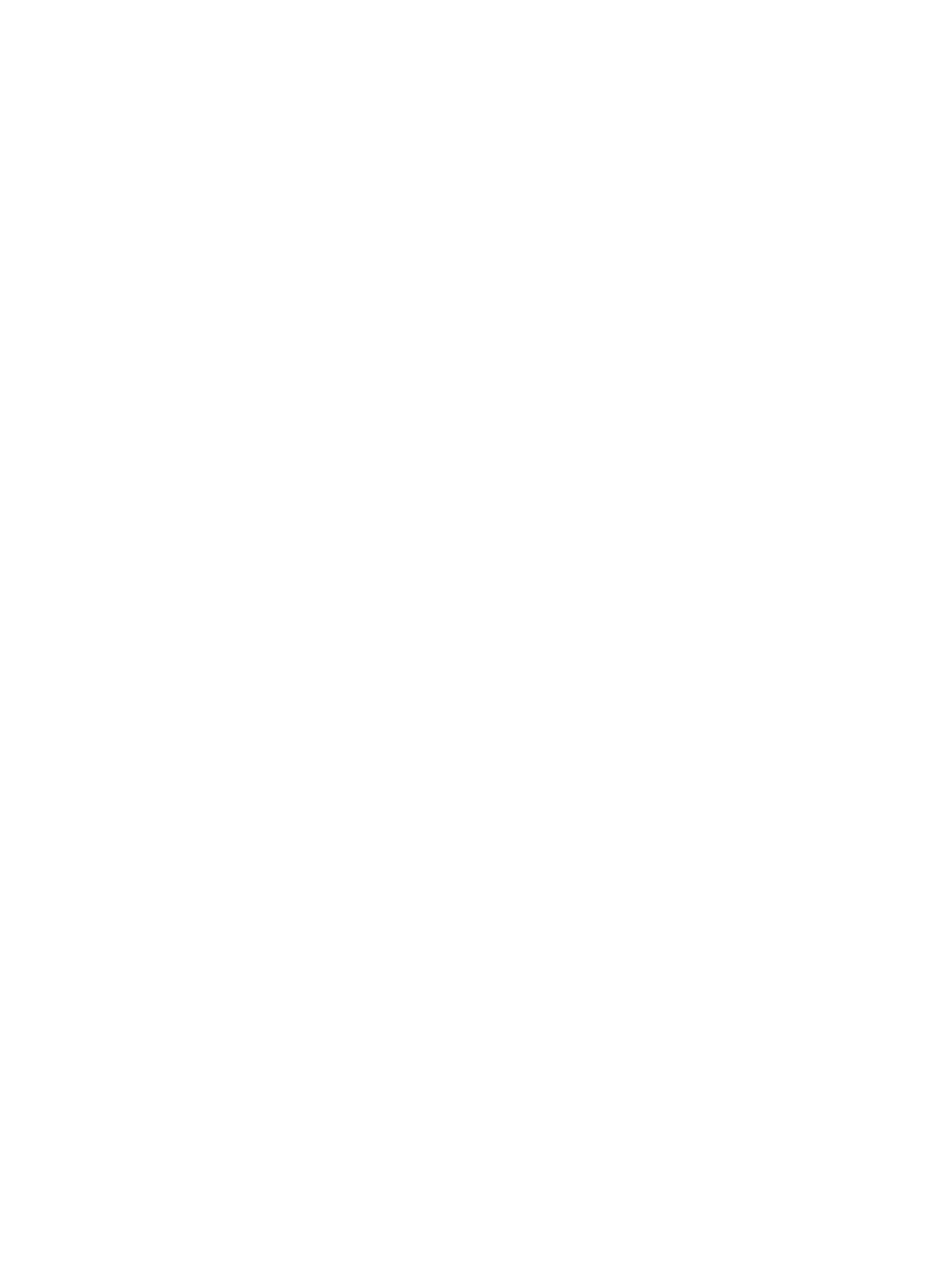
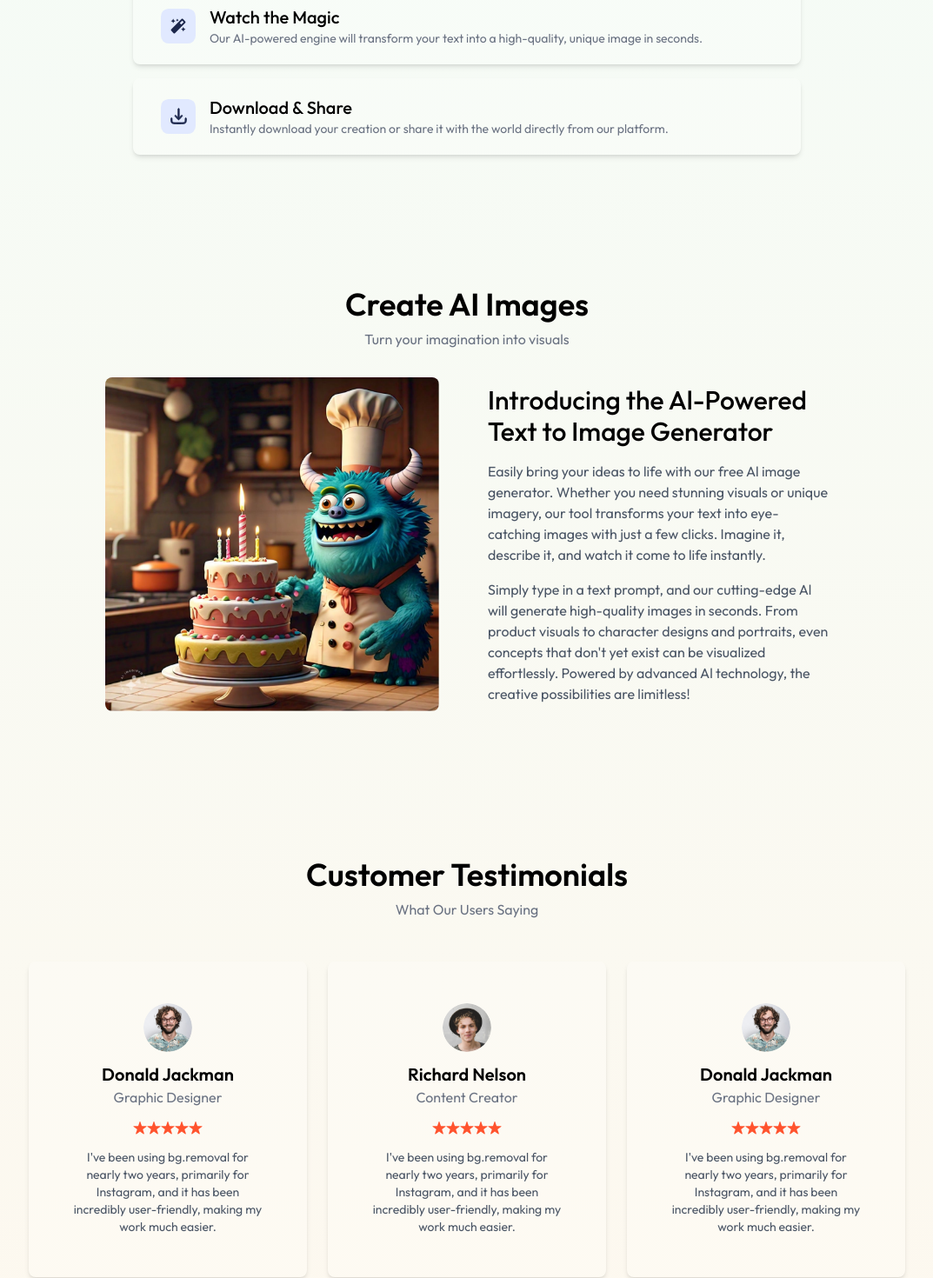
Before and after one commit to keysh123/Imagify, a React (Vite) app in the folder frontend/: page / in a window 1280 px wide. Shown: the part 1040-2510 px from the top of the page at 87% size, without its empty margins (103-1176 px from the left). Before the commit the page ends 800 px from the top, so only its background shows below. Built offline with nearby package versions, Linux system fonts and the light colour scheme.

Commit message:
home page/landing page

```diff
--- a/frontend/src/App.jsx
+++ b/frontend/src/App.jsx
@@ -4,6 +4,7 @@
 import BuyCredit from './pages/BuyCredit'
 import { Route, Routes } from 'react-router-dom'
 import Navbar from './components/Navbar'
+import Footer from './components/Footer'
 
 
 const App = () => {
@@ -17,6 +18,7 @@
       <Route path="/buy-credit" element={<BuyCredit />} />
 
     </Routes>
+    <Footer/>
     </div>
 
     </>
--- /dev/null
+++ b/frontend/src/components/Description.jsx
@@ -0,0 +1,43 @@
+import React from "react";
+import { assets } from "../assets/assets";
+
+const Description = () => {
+  return (
+    <>
+      <div className="flex flex-col items-center justify-center my-24 p-6 md:px-28">
+        <h1 className="text-3xl sm:text-4xl font-semibold mb-2 ">
+          Create AI Images
+        </h1>
+        <p className=" text-gray-500 mb-8">
+          Turn your imagination into visuals
+        </p>
+
+        <div className="flex flex-col gap-5 md:gap-14 md:flex-row items-center">
+          <img
+            className="w-80 xl:w-96 rounded-lg"
+            src={assets.sample_img_1}
+            alt=""
+          />
+
+          <div>
+            <h2 className="text-3xl font-medium max-w-lg mb-4">Introducing the Al-Powered Text to Image Generator</h2>
+            <p className="text-gray-600 mb-4">
+              Easily bring your ideas to life with our free Al image generator.
+              Whether you need stunning visuals or unique imagery, our tool
+              transforms your text into eye-catching images with just a few
+              clicks. Imagine it, describe it, and watch it come to life
+              instantly.</p>
+              <p className="text-gray-600">Simply type in a text prompt, and our cutting-edge Al
+              will generate high-quality images in seconds. From product visuals
+              to character designs and portraits, even concepts that don't yet
+              exist can be visualized effortlessly. Powered by advanced Al
+              technology, the creative possibilities are limitless!
+            </p>
+          </div>
+        </div>
+      </div>
+    </>
+  );
+};
+
+export default Description;
--- /dev/null
+++ b/frontend/src/components/Footer.jsx
@@ -0,0 +1,23 @@
+import React from 'react'
+import { assets } from '../assets/assets'
+
+const Footer = () => {
+  return (
+   <>
+   <div className='flex items-center justify-between gap-4 py-3 mt-20'>
+    <img width={150} src={assets.logo} alt="" />
+    <p className='flex-1 border-l border-gray-400 pl-4 text-sm text-gray-500 max-sm:hidden'>Copyright @KeyaShah.dev | All rights reserved.</p>
+    <div className='flex gap-2.5'>
+        <img src={assets.facebook_icon} width={35} alt="" />
+        <img src={assets.twitter_icon} width={35} alt="" />
+        <img src={assets.instagram_icon} width={35} alt="" />
+
+    </div>
+
+   </div>
+
+   </>
+  )
+}
+
+export default Footer
--- /dev/null
+++ b/frontend/src/components/GenerateBtn.jsx
@@ -0,0 +1,20 @@
+import React from 'react'
+import { assets } from '../assets/assets'
+
+const GenerateBtn = () => {
+  return (
+    <>
+    <div className='pb-16 text-center'>
+        <h1 className='text-2xl md:text-3xl lg:text-4xl mt-4 font-semibold text-neutral-800 py-6 md:py-16'>
+            See the magic. Try now
+        </h1>
+        <button className='inline-flex items-center gap-2 px-12 py-3 rounded-full bg-black text-white m-auto hover:scale-105 transition-all duration-500'>
+            Generate Image Text
+            <img className='h-6' src={assets.star_group} alt="" />
+        </button>
+    </div>
+    </>
+  )
+}
+
+export default GenerateBtn
--- a/frontend/src/components/Steps.jsx
+++ b/frontend/src/components/Steps.jsx
@@ -1,8 +1,36 @@
 import React from 'react'
+import { assets, stepsData } from '../assets/assets';
 
 const Steps = () => {
   return (
-    <div>Steps</div>
+    <>
+    <div className='flex items-center justify-center flex-col my-32'>
+        <h1 className='text-3xl sm:text-4xl font-semibold mb-2'>How it works</h1>
+        <p className='text-lg text-gray-600 mb-8'>Transform Words into Stunning Images</p>
+
+        <div className='space-y-4 w-full max-w-3xl text-sm'>
+            {
+                stepsData.map((item, index) => {
+                    return (
+                        <div className='flex items-center gap-4 px-8 py-5 bg-white/20 shadow-md cursor-pointer rounded-lg hover:scale-[1.02] transition-all duration-300' key={index}>
+                            <img width={40} src={item.icon} alt="" />
+                            <div>
+                                <h2 className='text-xl font-medium'>
+                                    {item.title}
+                                </h2>
+                                <p className='text-gray-500'>
+                                    {item.description}
+                                </p>
+                            </div>
+                        </div>
+                    )
+                }
+
+            )}
+        </div>
+    </div>
+
+    </>
   )
 }
 
--- /dev/null
+++ b/frontend/src/components/Testimonials.jsx
@@ -0,0 +1,51 @@
+import React from 'react'
+import { assets, testimonialsData } from '../assets/assets'
+
+const Testimonials = () => {
+  return (
+    <>
+     <div className="flex flex-col items-center justify-center my-20 py-12 ">
+     <h1 className="text-3xl sm:text-4xl font-semibold mb-2 ">
+          Customer Testimonials
+        </h1>
+        <p className=" text-gray-500 mb-12">
+        What Our Users Saying
+        </p>
+
+        <div className='flex  flex-wrap gap-6'>
+            {
+                testimonialsData.map((item,index)=>{
+                    return (
+                        <div key={index} className='p-12 rounded-lg shadow-md w-80 m-auto cursor-pointer bg-white/20 hover:scale-[1.02] transition-all duration-300'>
+                            <div className='flex flex-col items-center'>
+                                <img className='rounded-full w-14' src={item.image} alt="" />
+                                <h2 className='text-xl font-semibold mt-3'>{item.name}</h2>
+                                <p className='text-gray-500 mb-4'>{item.role}</p>
+                                <div className='flex mb-4'>
+                                    {
+                                        Array(item.stars).fill().map((_,index)=>{
+                                            return (
+
+                                                    <img key={index} src={assets.rating_star} alt="" />
+
+                                            )
+                                        })
+                                    }
+                                </div>
+                                <p className='text-center text-sm text-gray-600'>
+                                    {item.text}
+                                </p>
+                            </div>
+
+                        </div>
+                    )
+                })
+            }
+
+        </div>
+    </div>
+    </>
+  )
+}
+
+export default Testimonials
--- a/frontend/src/pages/Home.jsx
+++ b/frontend/src/pages/Home.jsx
@@ -1,10 +1,18 @@
 import React from 'react'
 import Header from '../components/Header'
+import Steps from '../components/Steps'
+import Description from '../components/Description'
+import Testimonials from '../components/Testimonials'
+import GenerateBtn from '../components/GenerateBtn'
 
 const Home = () => {
   return (
    <>
    <Header/>
+   <Steps/>
+   <Description/>
+    <Testimonials/>
+    <GenerateBtn/>
    </>
   )
 }
--- a/frontend/src/pages/Result.jsx
+++ b/frontend/src/pages/Result.jsx
@@ -2,7 +2,11 @@
 
 const Result = () => {
   return (
-    <div>Result</div>
+    <>
+    <div>
+
+    </div>
+    </>
   )
 }
 
```
